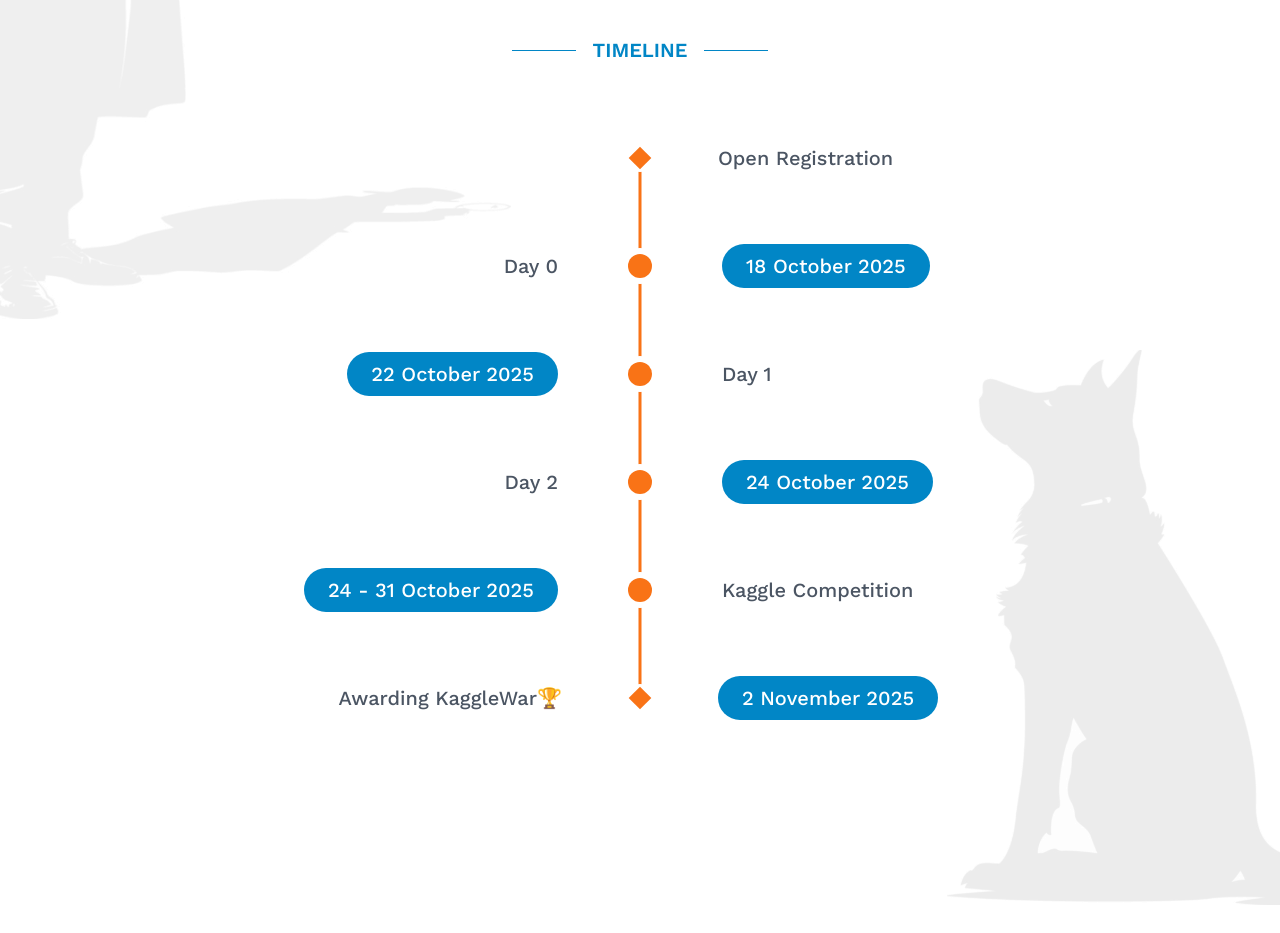
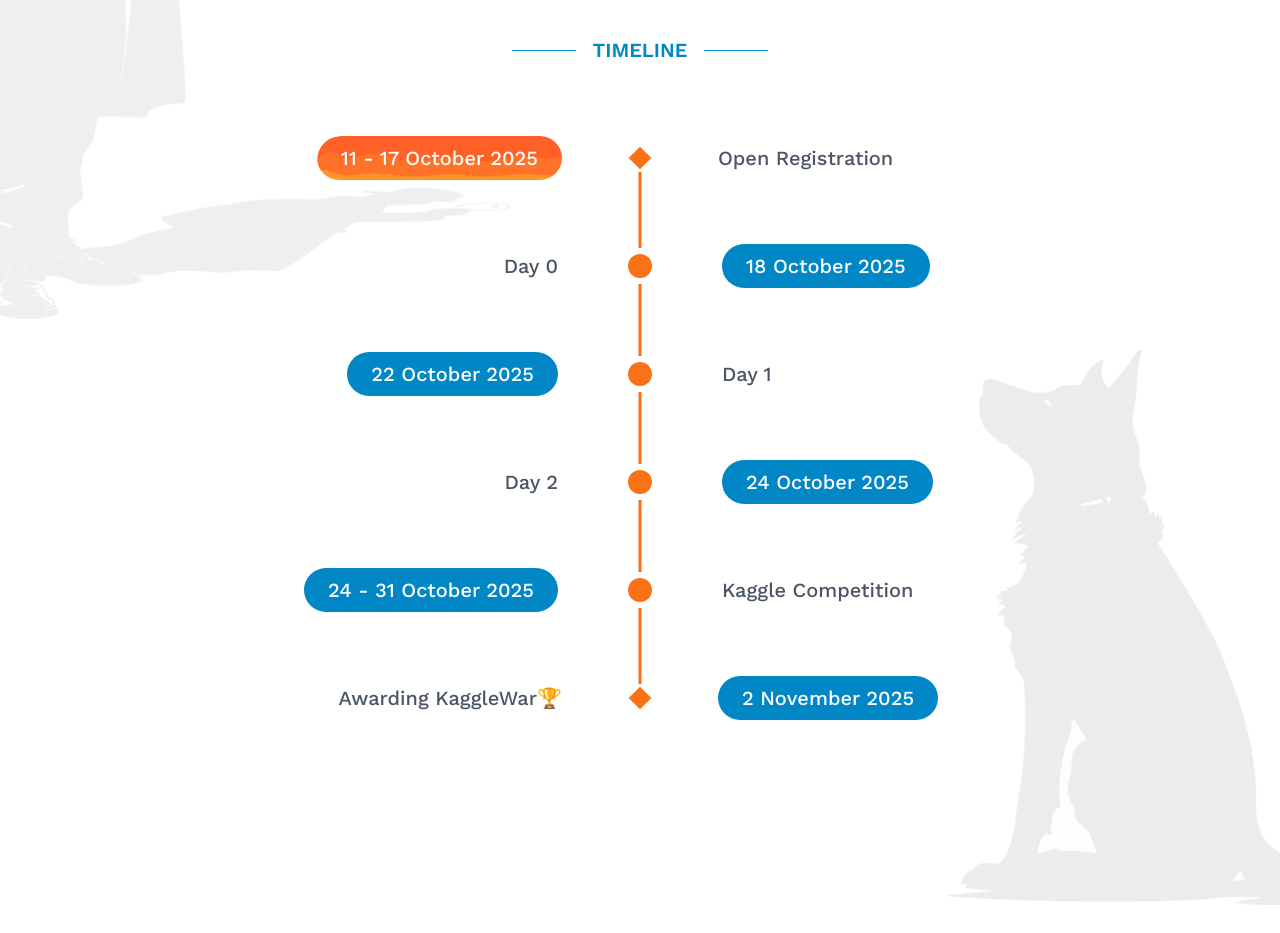
Before and after one commit to bccfilkom/web-dsmbc, a Next.js app: page / in a window 1280 px wide. Shown: the part 1920-2853 px from the top of the page. Built offline with nearby package versions, Linux system fonts and the light colour scheme.

Commit message:
fix: fixing timeline image bug

```diff
--- a/src/shared/components/Label/index.tsx
+++ b/src/shared/components/Label/index.tsx
@@ -1,8 +1,13 @@
 "use client";
 
-export const Label = ({ text, className }: { text: string, className?: string }) => {
+export const Label = ({ text, className, style }:
+    {
+        text: string,
+        className?: string,
+        style?: React.CSSProperties
+    }) => {
     return (
-        <div className={`flex gap-4 items-center justify-center rounded-full py-2 px-6 w-fit ${className}`}>
+        <div className={`flex gap-4 items-center justify-center rounded-full py-2 px-6 w-fit ${className}`} style={style}>
             <p className={`font-medium`}>{text}</p>
         </div>
     )
--- a/src/shared/components/Timeline/index.tsx
+++ b/src/shared/components/Timeline/index.tsx
@@ -43,10 +43,17 @@ export default function Timeline() {
               <Label
                 text={item.date}
                 className={`text-sm text-white mb-1 ${
+                  item.type == "start" ? "" : "bg-light_blue"
+                }`}
+                style={
                   item.type === "start"
-                    ? `bg-[url(${withBasePath("/images/bg-chip.svg")})]`
-                    : "bg-light_blue"
-                }`}
+                    ? {
+                        backgroundImage: `url(${withBasePath("/images/bg-chip.svg")})`,
+                        backgroundSize: "cover",
+                        backgroundPosition: "center",
+                      }
+                    : undefined
+                }
               />
               <div className="font-medium text-gray-700 text-base">
                 {item.title}
@@ -59,10 +66,13 @@ export default function Timeline() {
               <Label
                 text={item.date}
                 className={`text-xl text-center w-fit text-white ${
+                  item.type === "start" ? "" : "bg-light_blue"
+                }`}
+                style={
                   item.type === "start"
-                    ? `bg-[url(${withBasePath("/images/bg-chip.svg")})]`
-                    : "bg-light_blue"
-                }`}
+                    ? { backgroundImage: `url(${withBasePath("/images/bg-chip.svg")})` }
+                    : undefined
+                }
               />
             </div>
           ) : (
@@ -92,10 +102,13 @@ export default function Timeline() {
               <Label
                 text={item.date}
                 className={`text-xl text-center w-fit text-white ${
+                  item.type === "start" ? "" : "bg-light_blue"
+                }`}
+                style={
                   item.type === "start"
-                    ? `bg-[url(${withBasePath("/images/bg-chip.svg")})]`
-                    : "bg-light_blue"
-                }`}
+                    ? { backgroundImage: `url(${withBasePath("/images/bg-chip.svg")})` }
+                    : undefined
+                }
               />
             </div>
           )}
```
